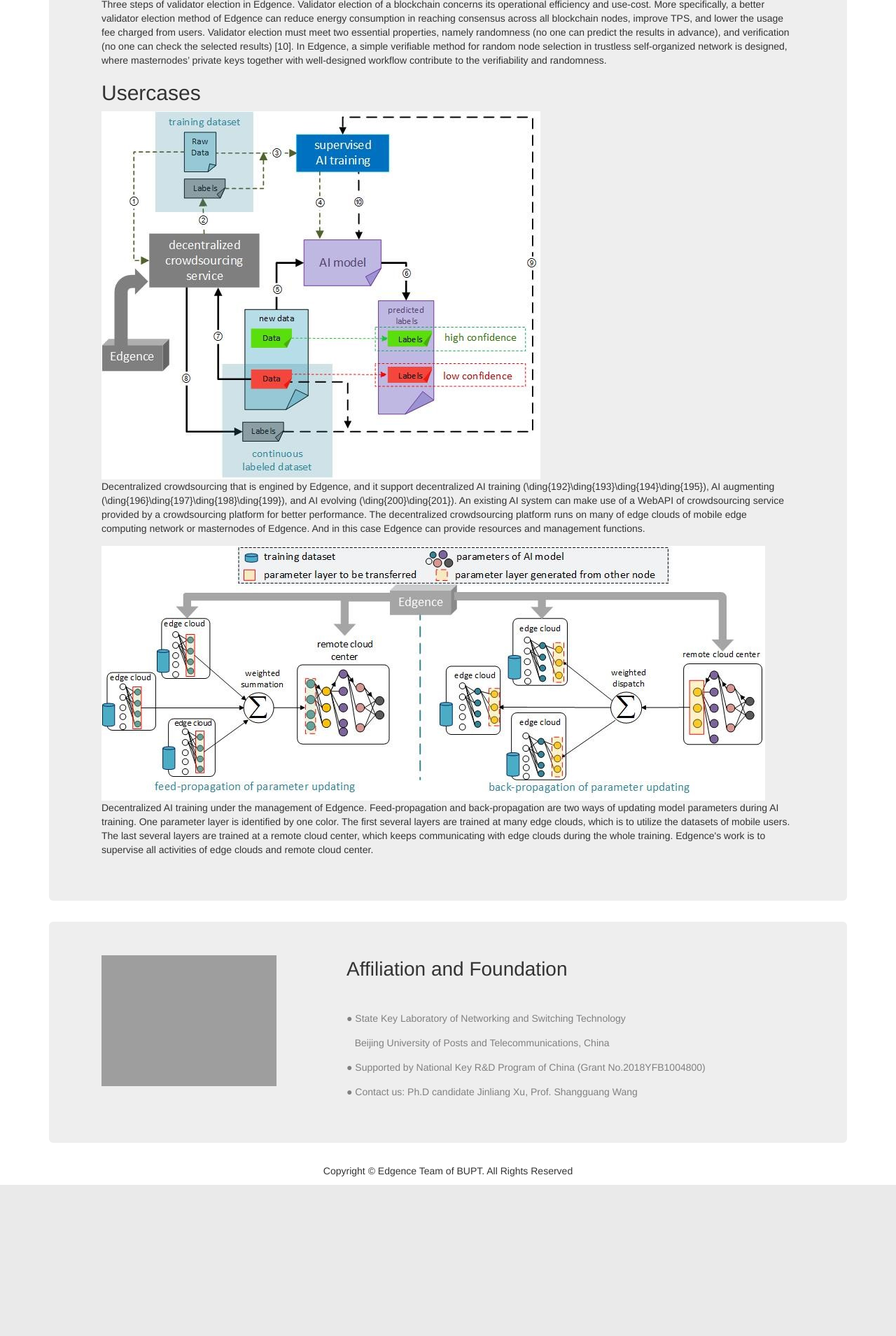
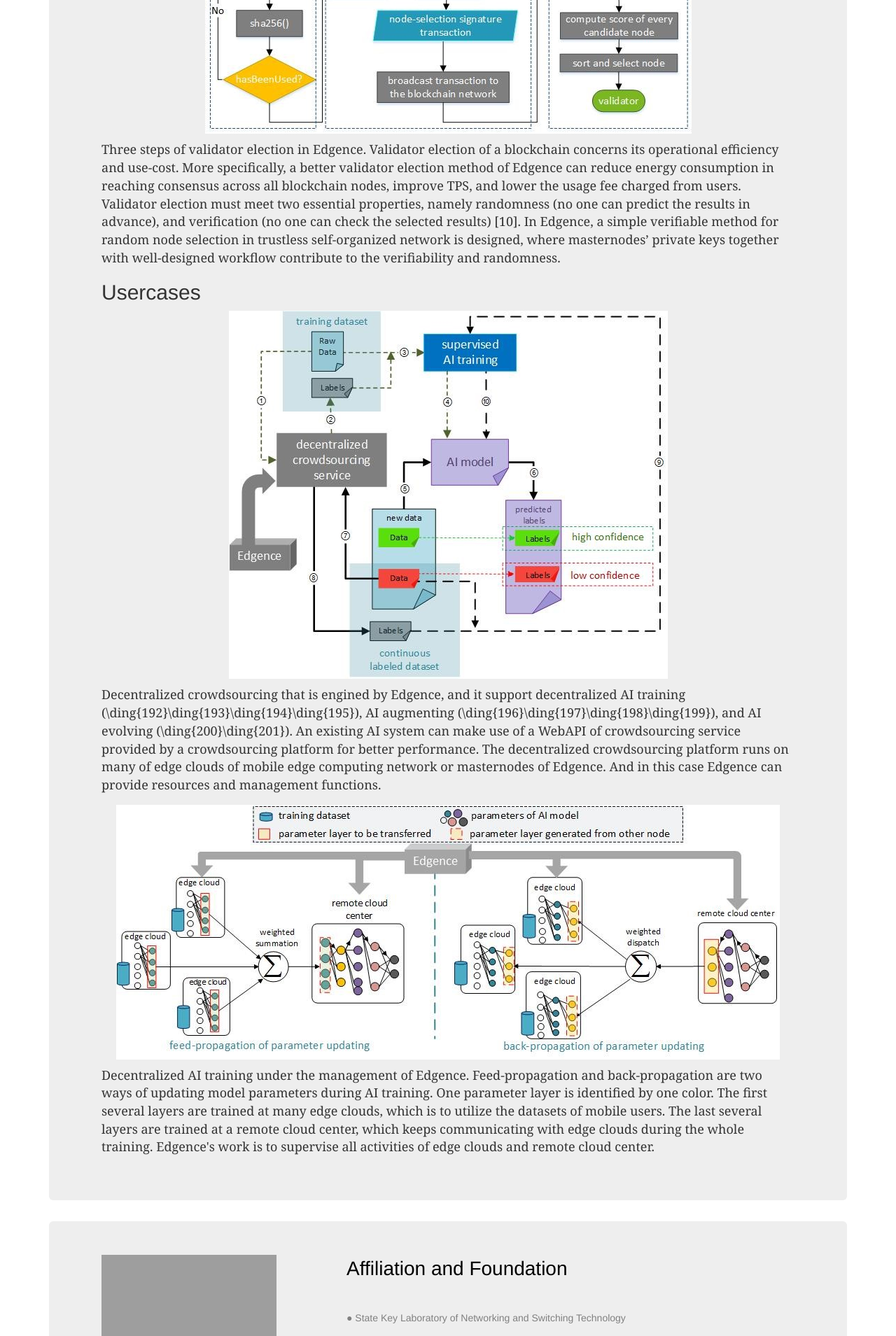
Before and after one commit to EdgeIntelligenceChain/EdgenceHome, a Flask app: page / in a window 1280 px wide. Shown: the part 2120-4029 px from the top of the page at 70% size. Before the commit the page ends 3813 px from the top, so only its background shows below. Run offline with Flask 2, Linux system fonts and the light colour scheme; some libraries are stand-ins or nearby versions; grey boxes are pictures that could not be loaded.

Commit message:
index页面美化调整

```diff
--- a/app/templates/index.html
+++ b/app/templates/index.html
@@ -6,11 +6,23 @@
 {% endblock %}
 
 {% block page_content %}
-
-<div class="jumbotron">
-    <div class="container">
+<style>
+    .contentbody>p{
+        font-size: 18px;
+        font-family: Georgia, "Times New Roman", Times, serif
+    }
+    .contentbody>img{
+        margin-bottom: 10px;
+    }
+    .footer p{
+        color: gray;
+        font-size: 100%;
+    }
+</style>
+<div class="jumbotron ">
+    <div class="container contentbody">
     <h2>Introduction to Edgence</h2>
-    <p style="font-size:120%">Nowadays scalable IoT management is a bottleneck of IoT development due to the geographically dispersed distribution,
+    <p>Nowadays scalable IoT management is a bottleneck of IoT development due to the geographically dispersed distribution,
     fragmented ownerships, and ever-growing population of IoT devices. To intelligently manage massive decentralized
     applications (dApps) in IoT usecases, Edgence (EDGe + intelligENCE) uses edge clouds to access IoT devices and users,
     and then uses its in-built blockchain to realize self-governing and self-supervision of the edge clouds. Edgence
@@ -21,29 +33,29 @@
     blockchain consensus, Edgence proposes a random but verifiable way to elect a masternode to generate each new block. The
     potential of the tailored Edgence is shown by examples of decentralized crowdsourcing and AI training.</p>
 
-    <img src="static/1.jpg" >
-    <p style="font-size:100%">Decentralized Edgence platform running on edge clouds of mobile
+    <img src="static/1.jpg" class="center-block">
+    <p>Decentralized Edgence platform running on edge clouds of mobile
     edge computing. Edgence units edge clouds provided by personals, and then
     IoT devices and users can obtain services from the whole network from
     nearby edge cloud. Edgence platform are made of many masternodes. Each
     masternode is deployed on one edge cloud, and it hosts a blockchain node
     and a fixed amount of fund as collateral.</p>
 
-    <img src="static/2.jpg">
-    <p style="font-size:100%">Masternode layer as decentralized management in Edgence. The set
+    <img src="static/2.jpg" class="center-block">
+    <p>Masternode layer as decentralized management in Edgence. The set
     of masternodes can be considered as another layer that is constructed on the
     blockchain network layer. It connects IoT usecases to the blockchain network.
     Everyone can join or leave the masternode layer at will, if she has an edge
     cloud and a fixed amount of fund as collateral.</p>
 
-    <img src="static/3.jpg">
-    <p style="font-size:100%">Three-tier validation of Edgence. Every masternode of Edgence
+    <img src="static/3.jpg" class="center-block">
+    <p>Three-tier validation of Edgence. Every masternode of Edgence
     contains a blockchain node and hardware resources, and can perform threetier
     validation. Masternode network connect real world and blockchain, and
     generate various IoT dApps.</p>
 
-    <img src="static/4.jpg">
-    <p style="font-size:100%">Three steps of validator election in Edgence. Validator election of a blockchain concerns its operational
+    <img src="static/4.jpg" class="center-block">
+    <p>Three steps of validator election in Edgence. Validator election of a blockchain concerns its operational
     efficiency and use-cost. More specifically, a better validator
     election method of Edgence can reduce energy consumption in
     reaching consensus across all blockchain nodes, improve TPS,
@@ -56,16 +68,16 @@
     workflow contribute to the verifiability and randomness.</p>
 
     <h2>Usercases</h2>
-    <img src="static/usercases1.jpg">
-    <p style="font-size:100%">Decentralized crowdsourcing that is engined by Edgence, and it support decentralized AI training
+    <img src="static/usercases1.jpg" class="center-block">
+    <p>Decentralized crowdsourcing that is engined by Edgence, and it support decentralized AI training
     (\ding{192}\ding{193}\ding{194}\ding{195}), AI augmenting (\ding{196}\ding{197}\ding{198}\ding{199}), and AI evolving
     (\ding{200}\ding{201}). An existing AI system can make use of a WebAPI of crowdsourcing service provided by a
     crowdsourcing platform for better performance. The decentralized crowdsourcing platform runs on many of edge clouds of
     mobile edge computing network or masternodes of Edgence. And in this case Edgence can provide resources and management
     functions.</p>
 
-    <img src="static/usercases2.jpg">
-    <p style="font-size:100%">Decentralized AI training under the management of Edgence. Feed-propagation and back-propagation are two ways of
+    <img src="static/usercases2.jpg" class="center-block">
+    <p>Decentralized AI training under the management of Edgence. Feed-propagation and back-propagation are two ways of
     updating model parameters during AI training. One parameter layer is identified by one color. The first several layers
     are trained at many edge clouds, which is to utilize the datasets of mobile users. The last several layers are trained
     at a remote cloud center, which keeps communicating with edge clouds during the whole training. Edgence's work is to
@@ -73,14 +85,14 @@
     </div>
 </div>
 
-<div class="jumbotron">
+<div class="jumbotron footer">
     <div class="container">
         <img src="static/xiaohui.jpg" width=250px style="float:left;margin-right: 100px">
-        <p style="font-size:200%;margin-bottom:40px"> Affiliation and Foundation </p>
-        <p style="font-size:100%;color:gray">● State Key Laboratory of Networking and Switching Technology</p>
-        <p style="font-size:100%;color:gray">&nbsp;&nbsp;&nbsp;Beijing University of Posts and Telecommunications, China</p>
-        <p style="font-size:100%;color:gray">● Supported by National Key R&D Program of China (Grant No.2018YFB1004800)</p>
-        <p style="font-size:100%;color:gray">● Contact us: Ph.D candidate Jinliang Xu, Prof. Shangguang Wang</p>
+        <p style="font-size:200%;margin-bottom:40px;color: black"> Affiliation and Foundation </p>
+        <p>● State Key Laboratory of Networking and Switching Technology</p>
+        <p>&nbsp;&nbsp;&nbsp;Beijing University of Posts and Telecommunications, China</p>
+        <p>● Supported by National Key R&D Program of China (Grant No.2018YFB1004800)</p>
+        <p>● Contact us: Ph.D candidate Jinliang Xu, Prof. Shangguang Wang</p>
     </div>
 </div>
 
```
